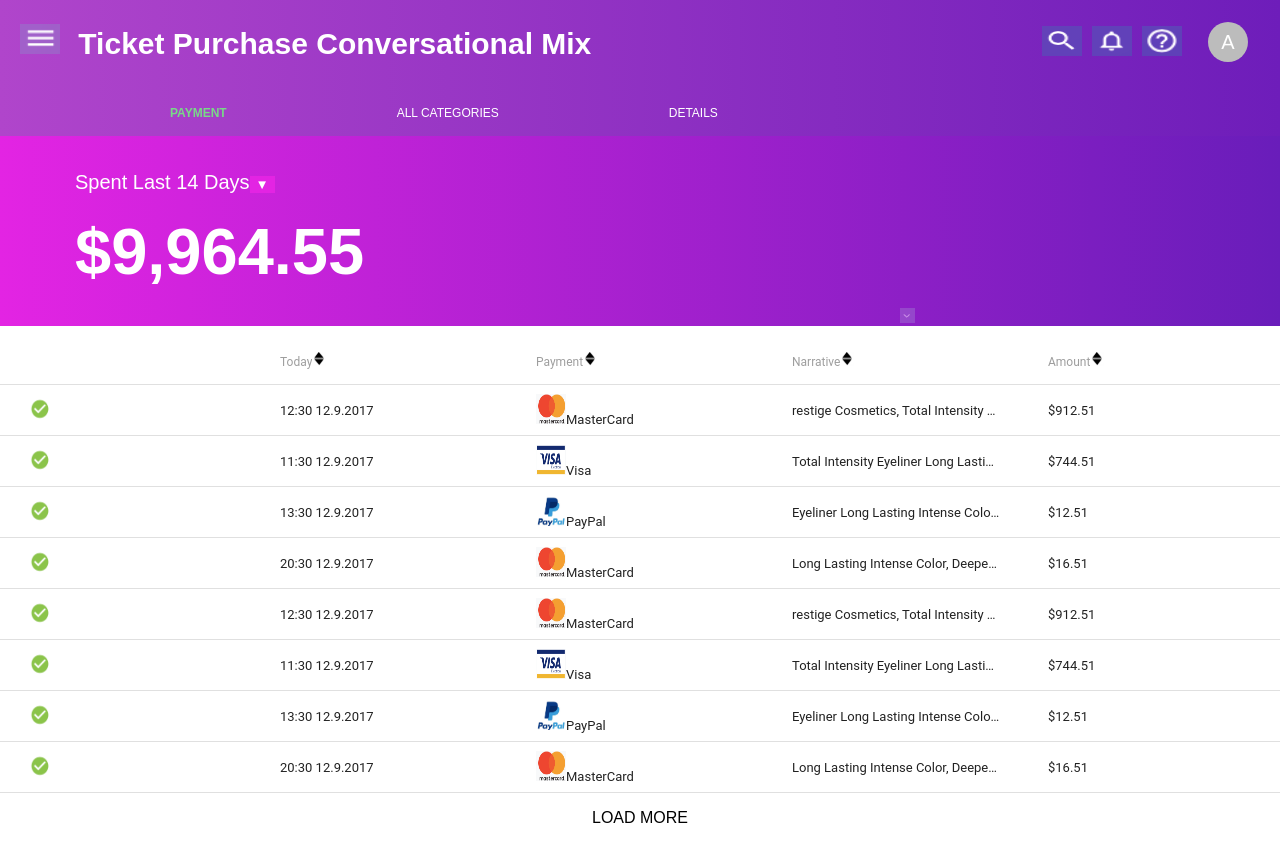
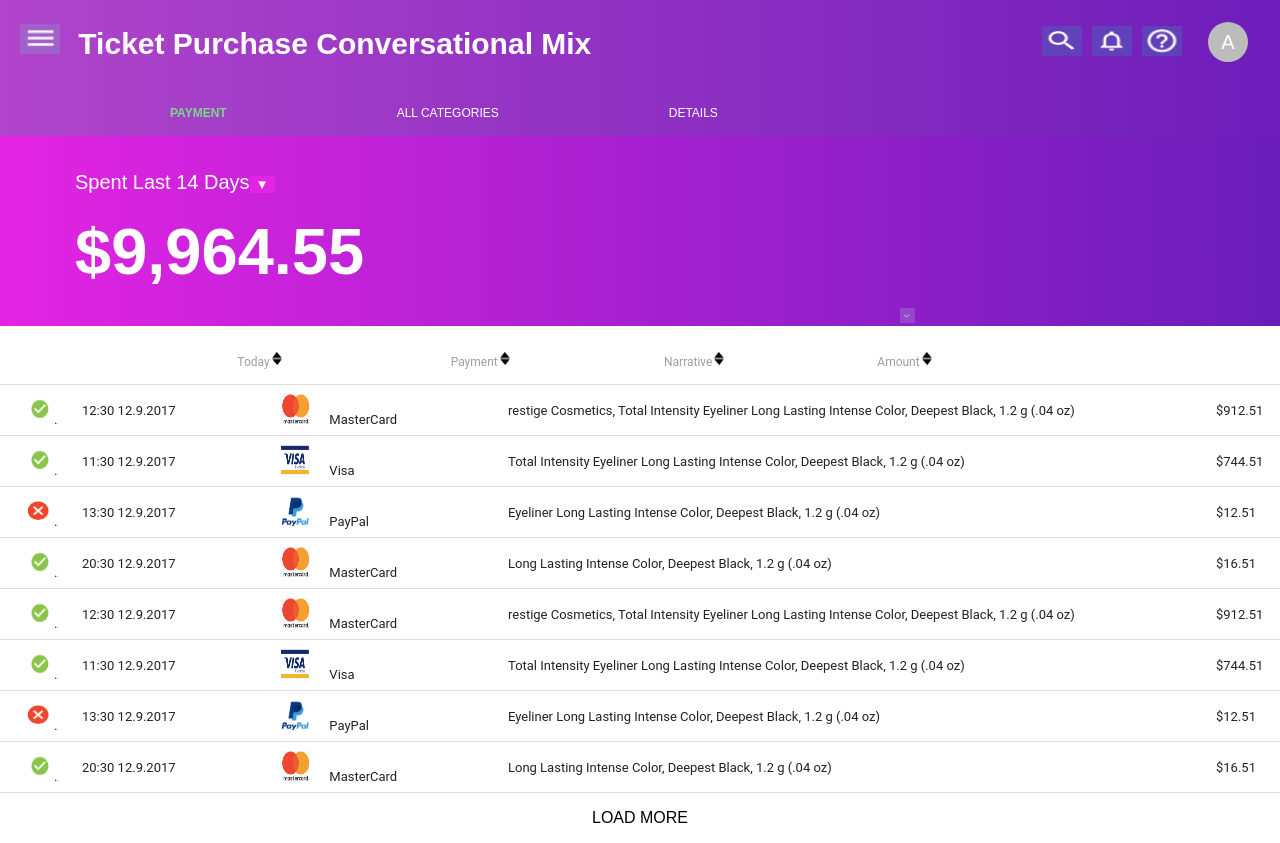
Before and after one commit to aaayumi/Dashboard, a React (Create React App) app: page / in a window 1280 px wide. Built offline with nearby package versions, Linux system fonts and the light colour scheme.

Commit message:
edit styling table

```diff
--- a/src/index.css
+++ b/src/index.css
@@ -267,6 +267,35 @@ font-size: 50px;
     text-align: center;
 }
 
+.tableRow {
+    width: 1270px;
+}
+
+.tableOne {
+    width: 10px;
+    padding-left: 300px;
+}
+
+.tableTwo {
+    width: 150px;
+}
+
+.tableThree {
+    width: 180px;
+}
+
+.tableFour {
+    width: 660px;
+}
+
+.tableFive {
+    width: 60px;
+}
+
+.tableSix {
+    width: 20px;
+}
+
 /**** Categories ****/
 
 #chart {
--- a/src/payment.js
+++ b/src/payment.js
@@ -30,7 +30,7 @@ let headerProps = {
 
 // initial set of rows, simulating data from the database
 let rows = [
-  {date: "12:30 12.9.2017", payment: "MasterCard", narrative: "restige Cosmetics, Total Intensity Eyeliner Long Lasting Intense Color, Deepest Black, 1.2 g (.04 oz)", amount: "$912.51", uniqueId: 0 },
+  {date: "12:30 12.9.2017", payment: "MasterCard", narrative: "restige Cosmetics, Total Intensity Eyeliner Long Lasting Intense Color, Deepest Black, 1.2 g (.04 oz)", amount: "$912.51" , uniqueId: 0 },
   {date: "11:30 12.9.2017", payment: "Visa", narrative: "Total Intensity Eyeliner Long Lasting Intense Color, Deepest Black, 1.2 g (.04 oz)", amount: "$744.51", uniqueId: 1 },
   {date: "13:30 12.9.2017", payment: "PayPal", narrative: "Eyeliner Long Lasting Intense Color, Deepest Black, 1.2 g (.04 oz)", amount: "$12.51", uniqueId: 2 },
   {date: "20:30 12.9.2017", payment: "MasterCard", narrative: "Long Lasting Intense Color, Deepest Black, 1.2 g (.04 oz)", amount: "$16.51", uniqueId: 3 }
@@ -54,7 +54,8 @@ let headers = [
   {name: "Today", key: "date"},
   {name: "Payment", key: "payment"},
   {name: "Narrative", key: "narrative"},
-   {name: "Amount", key: "amount"}
+  {name: "Amount", key: "amount"},
+  {name :"" , key : "dotMenu"}
 ];
 
 // our table component that can sort columns
@@ -64,16 +65,18 @@ class SortableTable extends React.Component {
     super(props);
     this.state = {rows,
                   sortBy: 'firstName',
-                  tableOpen : false
+                  tableOpen : false,
+                  open: false,
                 };
   }
 
-   handleClick = (event) => {
+  handleClick = (event) => {
     event.preventDefault();
     this.setState({
       tableOpen : !this.state.tableOpen
     })
   }
+
 
   renderHeaders(){
     let header= headers.map( (h) => {
@@ -149,19 +152,64 @@ function SortableHeader(props){
 }
 
 
-function UserRow(props){
+class UserRow extends React.Component {
+
+   constructor(props){
+    super(props);
+    this.state = {
+                  open: false,
+                };
+  }
+
+   handleTouchTap = (event) => {
+    // This prevents ghost click.
+    event.preventDefault();
+
+    this.setState({
+      open: true,
+      anchorEl: event.currentTarget,
+    });
+    console.log(this.state.open)
+  };
+
+  handleRequestClose = () => {
+    this.setState({
+      open: false,
+    });
+  };
+
+  render(){
   return (
-    <TableRow>
-      <TableRowColumn><img src={Check} alt="Check" className="Check"/></TableRowColumn>
-      <TableRowColumn>{props.date}</TableRowColumn>
-      <TableRowColumn>{props.payment=="Visa" ?  <img src={Visa} alt="Visa" className="Visa"/> :  (props.payment=="PayPal" ?  <img src={Paypal} alt="Paypal" className="Master"/> :  <img src={Master} alt="Master" className="Master"/>)}
 
+    <TableRow className="tableRow">
+      <TableRowColumn className="tableOne">{this.props.payment=="PayPal"?  <img src={Fail} alt="Check" className="Fail"/> : <img src={Check} alt="Check" className="Check"/> }</TableRowColumn>
+      <TableRowColumn className="tableTwo">{this.props.date}</TableRowColumn>
+      <TableRowColumn className="tableThree">{this.props.payment=="Visa" ?  <img src={Visa} alt="Visa" className="Visa"/> :  (this.props.payment=="PayPal" ?  <img src={Paypal} alt="Paypal" className="Master"/> :  <img src={Master} alt="Master" className="Master"/>)}
+         &nbsp;  &nbsp;  &nbsp;  {this.props.payment}</TableRowColumn>
+      <TableRowColumn className="tableFour">{this.props.narrative}</TableRowColumn>
+      <TableRowColumn className="tableFive">{this.props.amount}</TableRowColumn>
+      <TableRowColumn className="tableSix"><img src={Dotmenu} alt="Dotmenu" className="Dotmenu" onClick={this.handleTouchTap} /> </TableRowColumn>
 
-     {props.payment}</TableRowColumn>
-      <TableRowColumn>{props.narrative}</TableRowColumn>
-      <TableRowColumn>{props.amount}</TableRowColumn>
+         <Popover
+          zDepth={5}
+          open={this.state.open}
+          anchorEl={this.state.anchorEl}
+          anchorOrigin={{horizontal: 'right', vertical: 'bottom'}}
+          targetOrigin={{horizontal: 'left', vertical: 'top'}}
+          onRequestClose={this.handleRequestClose}
+        >
+
+         <Menu>
+            <MenuItem primaryText="Item1" />
+            <MenuItem primaryText="Item2" />
+            <MenuItem primaryText="Item3" />
+            <MenuItem primaryText="Item4" />
+          </Menu>
+        </Popover>
+
     </TableRow>
   );
+}
 }
 
 
```
